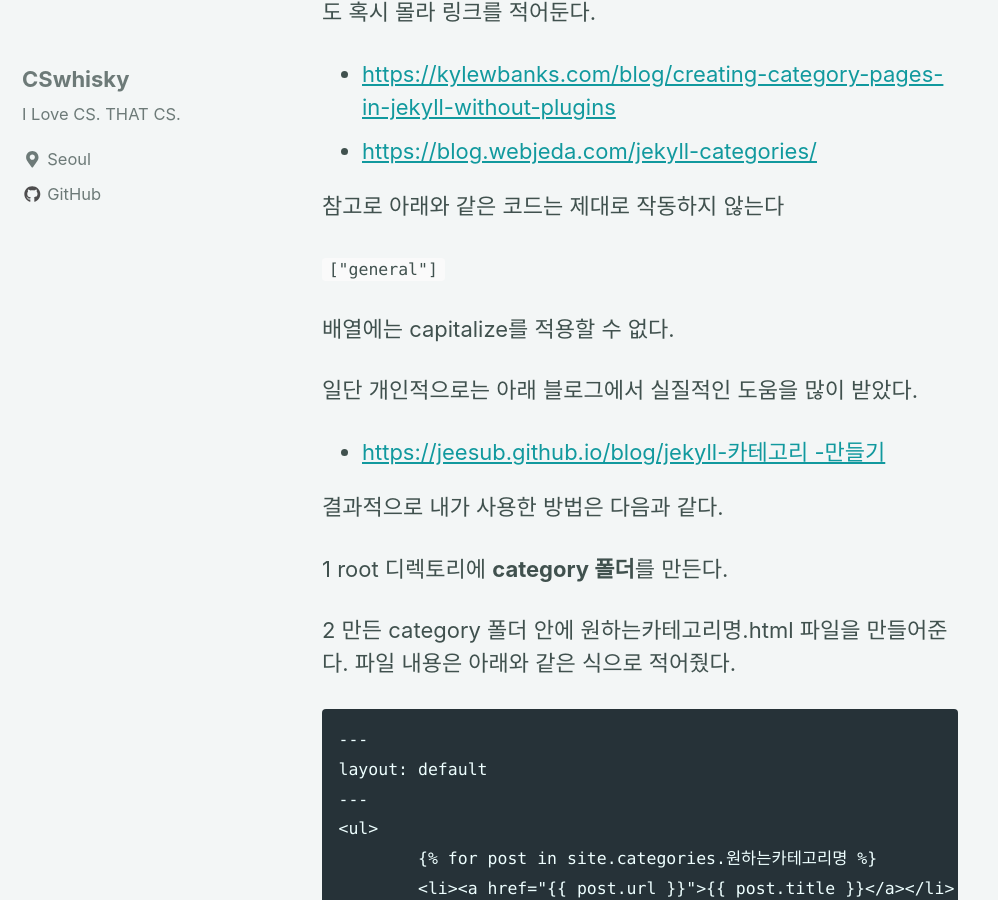
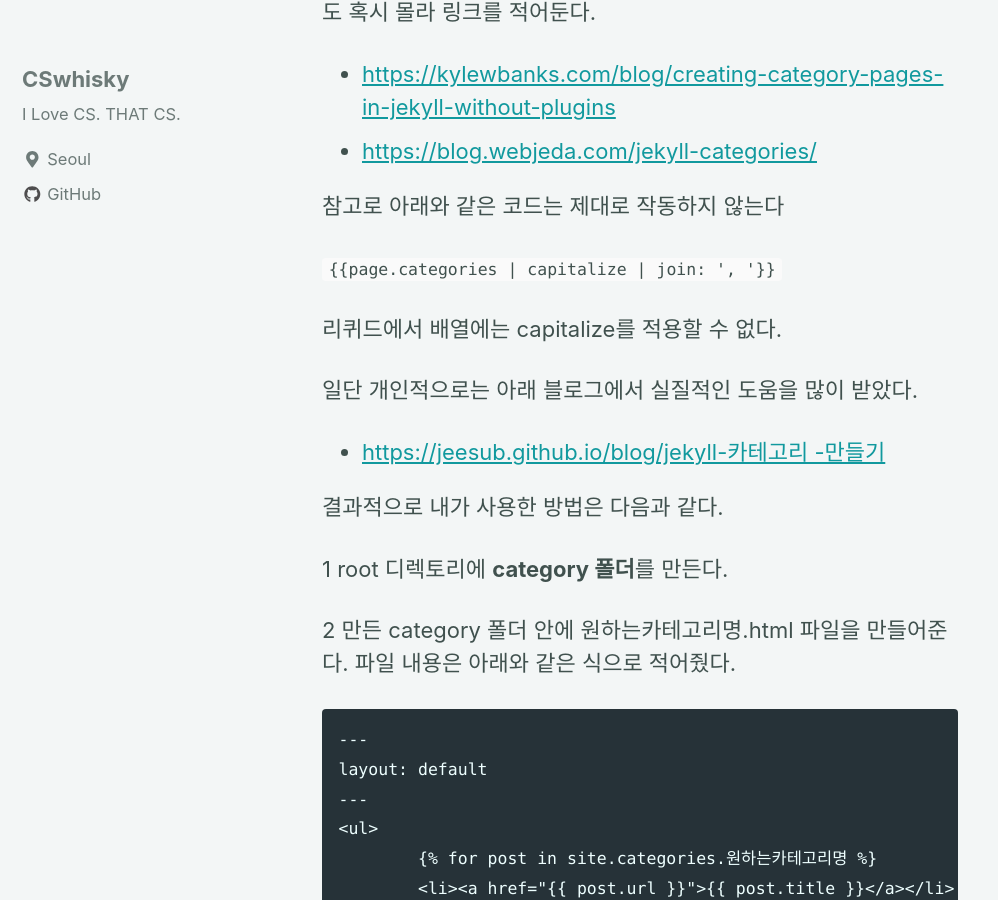
Before and after one commit to 2kindsofcs/-, a Jekyll site: the page built from _posts/2018-10-03-making-categories.md, in a window 1280 px wide and 900 px high, scrolled down 464 px. Shown: the whole window, without its empty margins (0-998 px from the left). Built offline with Jekyll 4.4.1, drawn with Linux system fonts in a browser that asks for light colours; nearby versions of some CDN libraries.

````diff
--- a/_posts/2018-10-03-making-categories.md
+++ b/_posts/2018-10-03-making-categories.md
@@ -18,9 +18,11 @@ categories: general
 
 참고로 아래와 같은 코드는 제대로 작동하지 않는다
 
+ {% raw %}
 `{{page.categories | capitalize | join: ', '}}`
+ {% endraw %}
 
-배열에는 capitalize를 적용할 수 없다.
+리퀴드에서 배열에는 capitalize를 적용할 수 없다.
 
 
 일단 개인적으로는 아래 블로그에서 실질적인 도움을 많이 받았다.
@@ -33,8 +35,9 @@ categories: general
 2 만든 category 폴더 안에 원하는카테고리명.html 파일을 만들어준다.
 파일 내용은 아래와 같은 식으로 적어줬다.
 
+
  {% raw %}
- ```
+```
 ---
 layout: default
 ---
@@ -45,6 +48,7 @@ layout: default
 </ul>
 ```
  {% endraw %}
+
 
 3 _layouts 폴더의 posts.html에 아래와 같은 코드를 추가하였다. 이렇게하면 포스트 내용 마지막에 해당 포스트가 속한 카테고리가 출력되며, 이를 클릭하면 해당 카테고리의 글 목록 페이지로 이동할 수 있다. (이 부분은 학교 선배님 한 분이 감사하게도 도와주셨다.)
 
````
